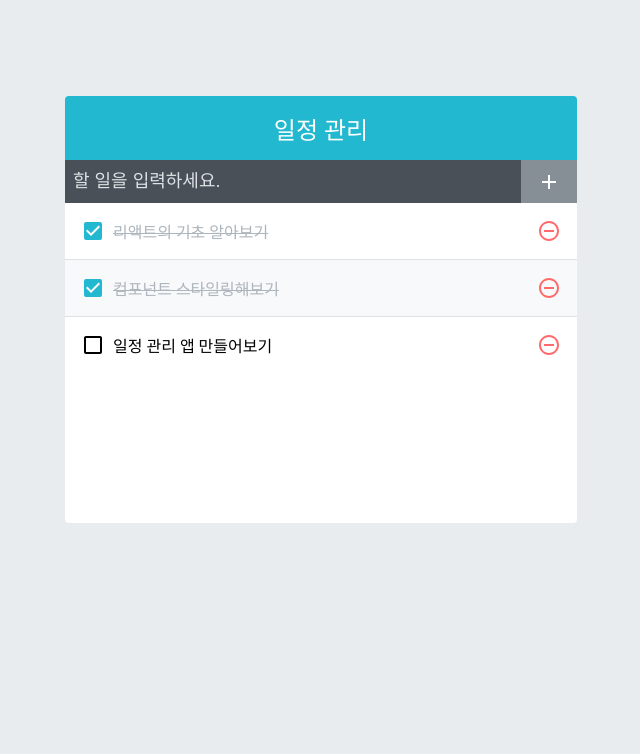
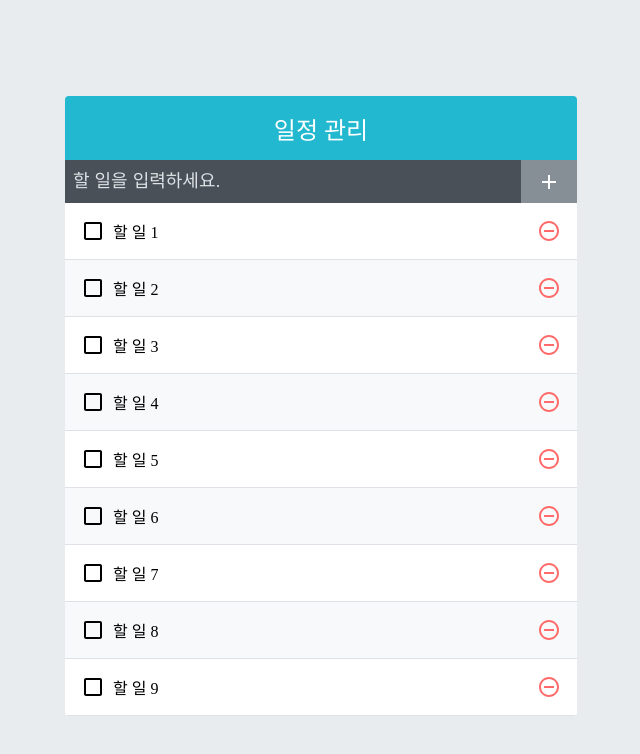
Before and after one commit to hyeonpearl/todo-app-react, a React (Create React App) app: page / in a window 1280 px wide. Shown: the top 754 px of the page, without its empty margins (319-959 px from the left). Built offline with nearby package versions, Linux system fonts and the light colour scheme; the HTML template or start-up script is replaced by a standard one.

Commit message:
Refactor: TodoListItem 최적화

```diff
--- a/src/App.js
+++ b/src/App.js
@@ -3,56 +3,43 @@
 import TodoList from './components/TodoList';
 import TodoTemplate from './components/TodoTemplate';
 
+function createBulkTodos() {
+  const array = [];
+  for (let i = 1; i <= 2500; i++) {
+    array.push({
+      id: i,
+      text: `할 일 ${i}`,
+      checked: false,
+    });
+  }
+  return array;
+}
+
 const App = () => {
-  const [todos, setTodos] = useState([
-    {
-      id: 1,
-      text: '리액트의 기초 알아보기',
-      checked: true,
-    },
-    {
-      id: 2,
-      text: '컴포넌트 스타일링해보기',
-      checked: true,
-    },
-    {
-      id: 3,
-      text: '일정 관리 앱 만들어보기',
-      checked: false,
-    },
-  ]);
+  const [todos, setTodos] = useState(createBulkTodos);
 
   const nextId = useRef(4);
 
-  const onInsert = useCallback(
-    text => {
+  const onInsert = useCallback(text => {
     const todo = {
       id: nextId.current,
       text,
       checked: false,
     };
 
-      setTodos(todos.concat(todo));
+    setTodos(todos => todos.concat(todo));
     nextId.current += 1;
-    },
-    [todos]
-  );
-  const onRemove = useCallback(
-    id => {
-      setTodos(todos.filter(todo => todo.id !== id));
-    },
-    [todos]
-  );
-  const onToggle = useCallback(
-    id => {
-      setTodos(
+  }, []);
+  const onRemove = useCallback(id => {
+    setTodos(todos => todos.filter(todo => todo.id !== id));
+  }, []);
+  const onToggle = useCallback(id => {
+    setTodos(todos =>
       todos.map(todo =>
         todo.id === id ? { ...todo, checked: !todo.checked } : todo
       )
     );
-    },
-    [todos]
-  );
+  }, []);
   return (
     <>
       <TodoTemplate>
--- a/src/components/TodoListItem.js
+++ b/src/components/TodoListItem.js
@@ -1,4 +1,4 @@
-import React from 'react';
+import React, { memo } from 'react';
 import './TodoListItem.scss';
 import {
   MdCheckBoxOutlineBlank,
@@ -22,4 +22,4 @@
   );
 };
 
-export default TodoListItem;
+export default React.memo(TodoListItem);
```
Lines whose indentation alone changed are shown as unchanged.
